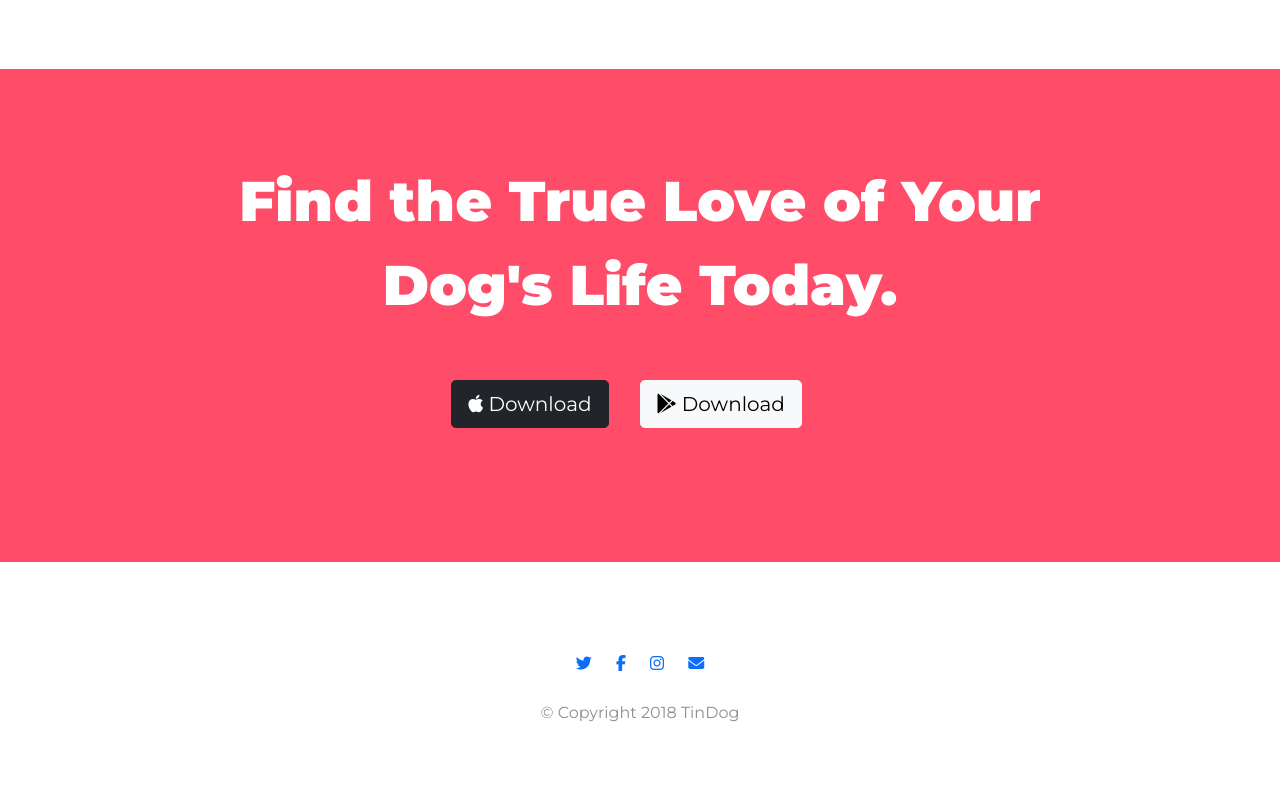
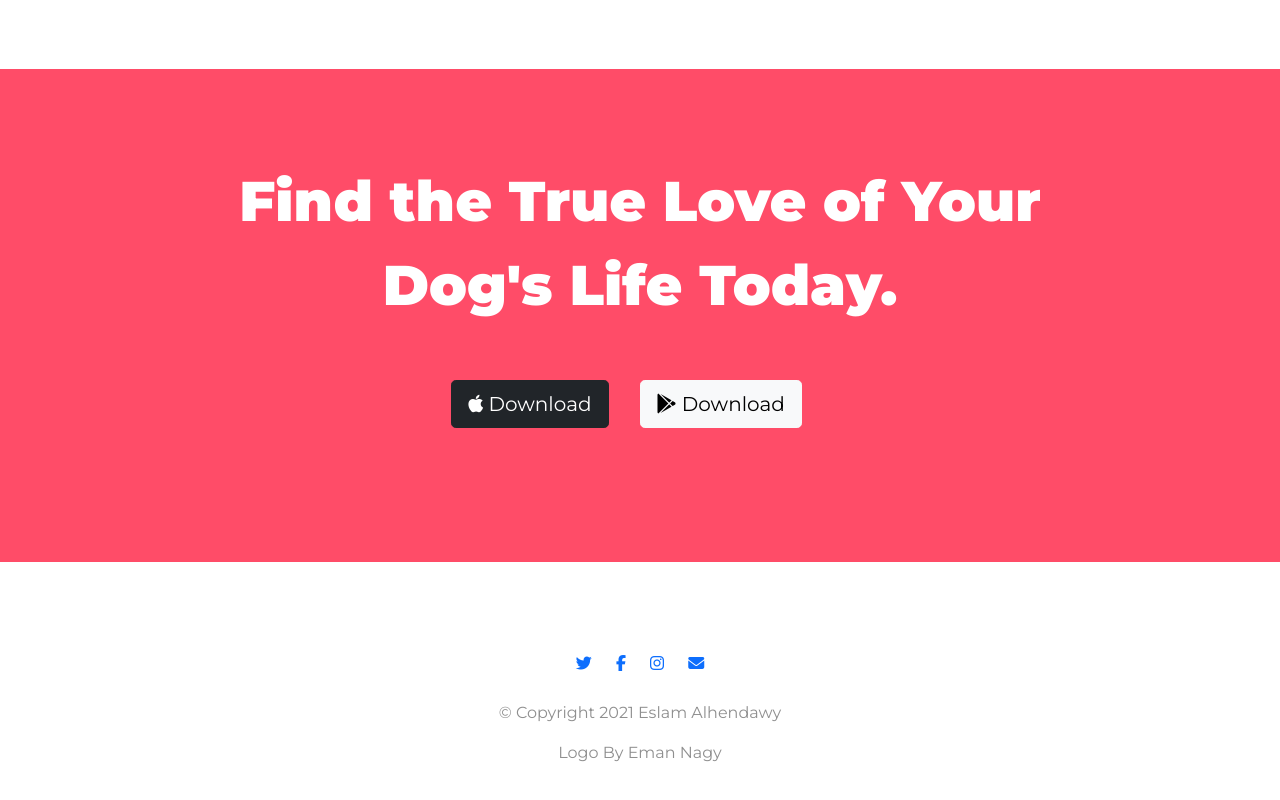
Before and after one commit to eslamalhendawy/Tindog, a plain HTML site: page index.html in a window 1280 px wide. Shown: the part 2785-3585 px from the top of the page. Drawn offline with nearby package versions, Linux system fonts and the light colour scheme.

Commit message:
Update index.html

```diff
--- a/index.html
+++ b/index.html
@@ -204,7 +204,8 @@
       <a href="https://www.facebook.com/profile.php?id=100007914375078"><i class="fab fa-facebook-f footer-icon"></i></a>
       <a href="https://www.instagram.com/eslam_alhendawy/"><i class="fab fa-instagram footer-icon"></i></a>
       <a href="mailto:eslammoh16@outlook.com"><i class="fas fa-envelope footer-icon"></i></a>
-      <p>© Copyright 2018 TinDog</p>
+      <p>© Copyright 2021 Eslam Alhendawy</p>
+      <p>Logo By Eman Nagy</p>
     </div>
   </footer>
 
```
